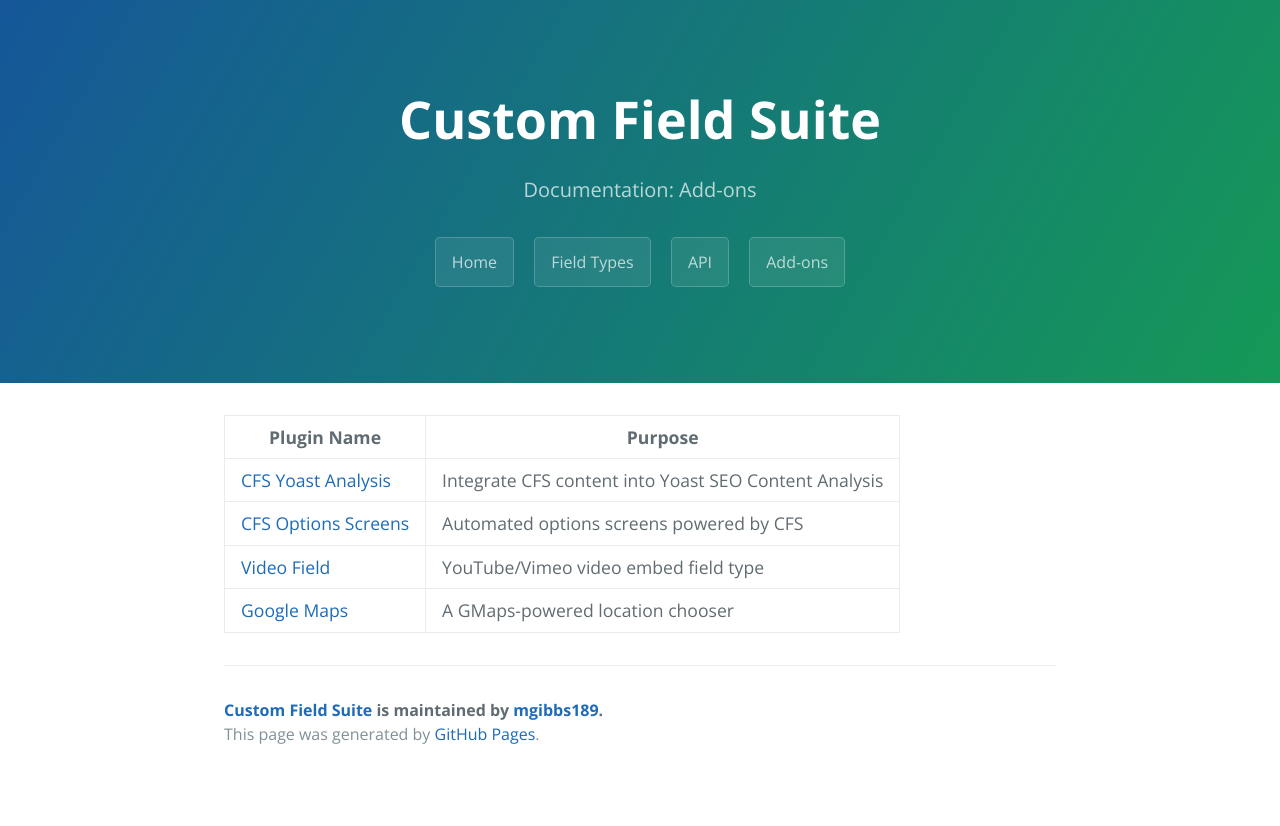
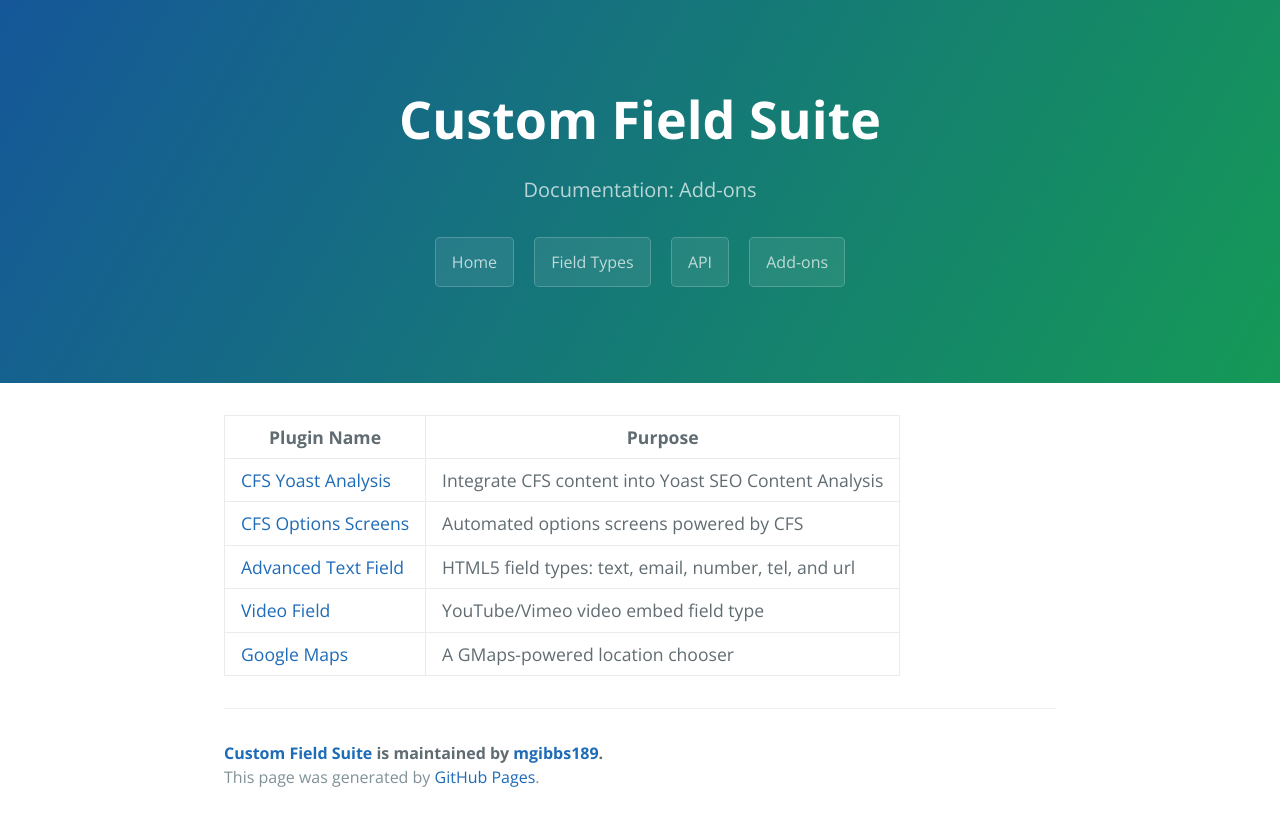
Before and after one commit to mgibbs189/custom-field-suite, a Jekyll site: the page built from addons.md, in a window 1280 px wide. Shown: the top 826 px of the page. Built offline with Jekyll 4.4.1, drawn with Linux system fonts in a browser that asks for light colours.

Commit message:
Update addons.md

```diff
--- a/addons.md
+++ b/addons.md
@@ -7,5 +7,6 @@ title: Add-ons
 |--------|---------|
 | <a href="https://github.com/jchristopher/cfs-yoast-analysis">CFS Yoast Analysis</a> | Integrate CFS content into Yoast SEO Content Analysis |
 | <a href="https://github.com/jchristopher/cfs-options-screens">CFS Options Screens</a> | Automated options screens powered by CFS |
+| <a href="https://github.com/vanpattenmedia/cfs-advanced-text-field">Advanced Text Field</a> | HTML5 field types: text, email, number, tel, and url |
 | <a href="https://github.com/evom/custom-field-suite-video">Video Field</a> | YouTube/Vimeo video embed field type |
 | <a href="https://github.com/mgibbs189/cfs-google-maps">Google Maps</a> | A GMaps-powered location chooser |
```
